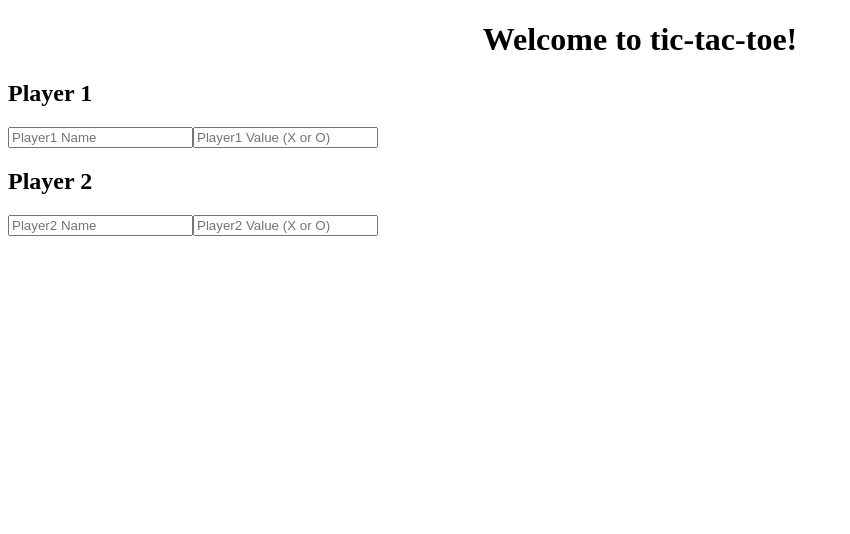
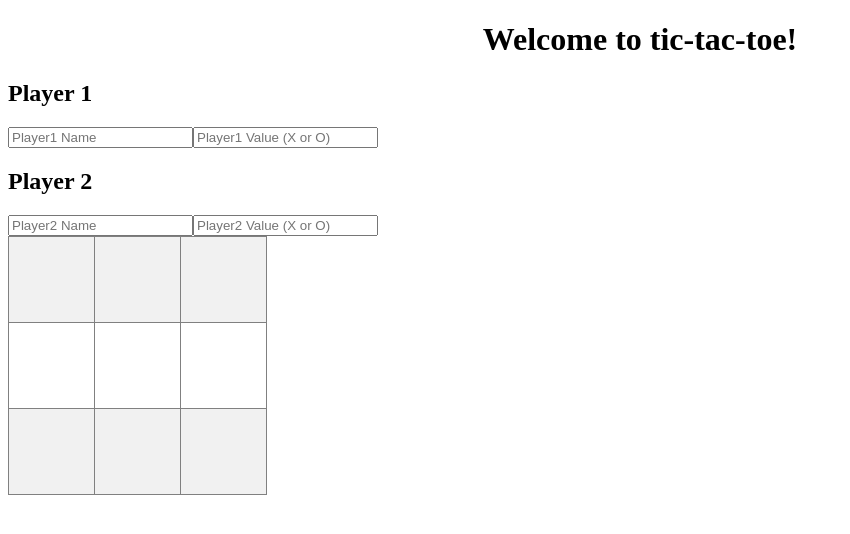
Before and after one commit to bulmerg/tic-tac-toe, an Angular app: page / in a window 1280 px wide. Shown: the top 534 px of the page, without its empty margins (0-850 px from the left). Built offline with nearby package versions, Linux system fonts and the light colour scheme.

Commit message:
Test square click failed

```diff
--- a/src/app/app.component.html
+++ b/src/app/app.component.html
@@ -1,9 +1,45 @@
 <!--The content below is only a placeholder and can be replaced.-->
+<style>
+    table, th , td  {
+      border: 1px solid grey;
+      border-collapse: collapse;
+      padding: 5px;
+      column-width: 75px;
+      height: 75px;
+    }
+    table tr:nth-child(odd) {
+      background-color: #f1f1f1;
+    }
+    table tr:nth-child(even) {
+      background-color: #ffffff;
+    }
+    </style>
 <div style="text-align:center">
   <h1>
     Welcome to {{ title }}!
   </h1>
 </div>
 
-<players></players>
+<div>
+  <players></players>
+</div>
+<div>
+  <table>
+    <tr #row1>
+      <td #square1></td>
+      <td #square2></td>
+      <td #square3></td>
+    </tr>
+    <tr #row2>
+      <td #square4></td>
+      <td #square5></td>
+      <td #square6></td>
+    </tr>
+    <tr #row3>
+      <td #square7></td>
+      <td #square8></td>
+      <td #square9></td>
+    </tr>
+  </table>
+</div>
 <router-outlet></router-outlet>
--- a/src/app/pages/players/players.component.ts
+++ b/src/app/pages/players/players.component.ts
@@ -18,6 +18,7 @@ export class PlayersComponent implements OnInit {
   }
 
   setPlayerValue(player: number, value: string) {
+    // TODO: Fix two way binding when value is updated to empty string.
     if (player === 1) {
       this.player1.value = value === 'X' || value === 'O' ? value : '';
     } else if (player === 2) {
```
Also changed, not shown: 1 other file (tests, documents, lock files or other folders).
